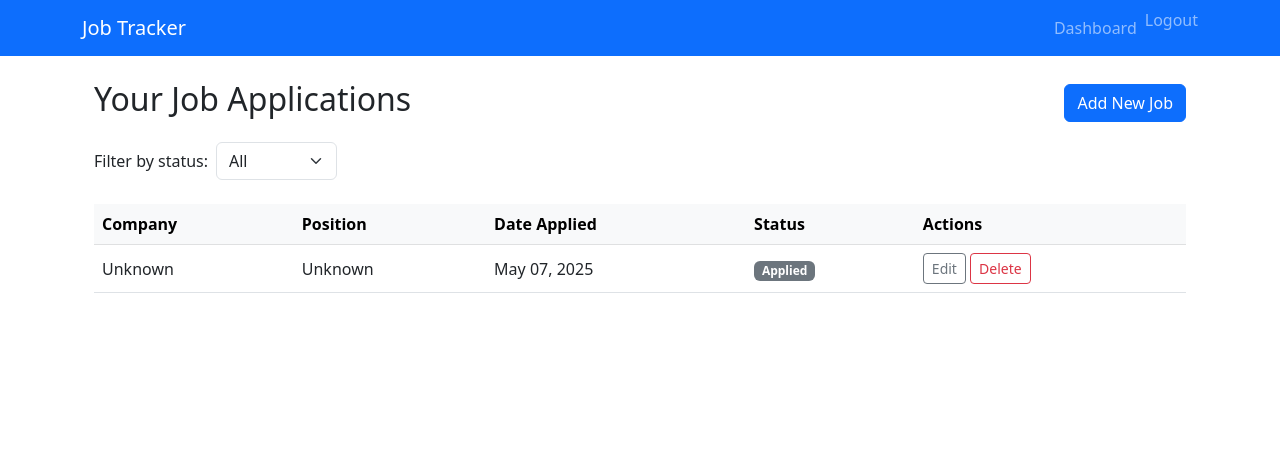
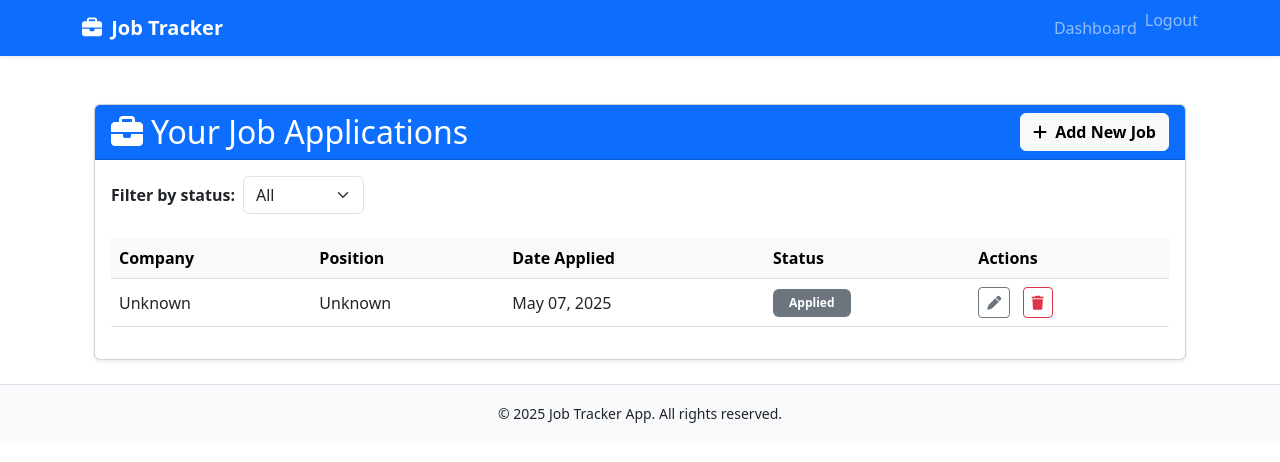
Before and after one commit to coltonice/JobTracker, a Django app: page / in a window 1280 px wide. Shown: the top 462 px of the page. Run offline with Django 5.2, Linux system fonts and the light colour scheme; a user stored in the database is signed in; data comes from the database, SQL or seed files in the repository; both versions use the stored data as it was after the commit.

Commit message:
Updated the html

```diff
--- a/jobs/templates/jobs/dashboard.html
+++ b/jobs/templates/jobs/dashboard.html
@@ -2,17 +2,22 @@
 
 {% block content %}
 <div class="container mt-4">
-
-  <div class="d-flex justify-content-between align-items-center mb-3">
-    <h2>Your Job Applications</h2>
-    <a href="{% url 'add_job' %}" class="btn btn-primary">Add New Job</a>
+  <div class="card shadow-sm">
+    <div class="card-header bg-primary text-white d-flex justify-content-between align-items-center">
+      <h2 class="mb-0">
+        <i class="fas fa-briefcase me-2"></i>Your Job Applications
+      </h2>
+      <a href="{% url 'add_job' %}" class="btn btn-light fw-bold">
+        <i class="fas fa-plus me-1"></i> Add New Job
+      </a>
     </div>
+    <div class="card-body">
 
       <!-- Status filter -->
       <form method="get" class="mb-4">
         <div class="row g-2 align-items-center">
           <div class="col-auto">
-        <label for="status" class="col-form-label">Filter by status:</label>
+            <label for="status" class="col-form-label fw-semibold">Filter by status:</label>
           </div>
           <div class="col-auto">
             <select name="status" id="status" class="form-select" onchange="this.form.submit()">
@@ -40,7 +45,7 @@
             </thead>
             <tbody>
               {% for job in jobs %}
-          <tr>
+              <tr class="align-middle">
                 <td>{{ job.company_name }}</td>
                 <td>{{ job.position }}</td>
                 <td>{{ job.date_applied|date:"M d, Y" }}</td>
@@ -51,13 +56,17 @@
                     {% elif job.status == 'offer' %}bg-success
                     {% elif job.status == 'rejected' %}bg-danger
                     {% else %}bg-secondary
-                {% endif %}">
+                    {% endif %} py-2 px-3 fw-semibold">
                     {{ job.status|title }}
                   </span>
                 </td>
                 <td>
-              <a href="{% url 'edit_job' job.id %}" class="btn btn-sm btn-outline-secondary">Edit</a>
-              <a href="{% url 'delete_job' job.id %}" class="btn btn-sm btn-outline-danger">Delete</a>
+                  <a href="{% url 'edit_job' job.id %}" class="btn btn-sm btn-outline-secondary me-2" title="Edit">
+                    <i class="fas fa-pen"></i>
+                  </a>
+                  <a href="{% url 'delete_job' job.id %}" class="btn btn-sm btn-outline-danger" title="Delete">
+                    <i class="fas fa-trash"></i>
+                  </a>
                 </td>
               </tr>
               {% endfor %}
@@ -65,10 +74,12 @@
           </table>
         </div>
       {% else %}
-    <div class="alert alert-info" role="alert">
-      No job applications found. <a href="{% url 'add_job' %}" class="alert-link">Add a new job</a> to get started!
+        <div class="alert alert-info text-center" role="alert">
+          <i class="fas fa-info-circle me-2"></i>No job applications found. <a href="{% url 'add_job' %}" class="alert-link">Add a new job</a> to get started!
         </div>
       {% endif %}
 
     </div>
+  </div>
+</div>
 {% endblock %}
--- a/tracker_project/templates/base.html
+++ b/tracker_project/templates/base.html
@@ -9,17 +9,23 @@
   <!-- Bootstrap CSS -->
   <link href="https://cdn.jsdelivr.net/npm/bootstrap@5.3.0/dist/css/bootstrap.min.css" rel="stylesheet">
 
-    <!-- Optional: Your custom CSS -->
+  <!-- Font Awesome (icons) -->
+  <link href="https://cdnjs.cloudflare.com/ajax/libs/font-awesome/6.5.0/css/all.min.css" rel="stylesheet">
+
+  <!-- Optional custom styles -->
   <!-- <link rel="stylesheet" href="{% static 'css/style.css' %}"> -->
+
+  {% block extra_css %}{% endblock %}
 </head>
 <body>
 
-<nav class="navbar navbar-expand-lg navbar-dark bg-primary">
+<!-- Navbar -->
+<nav class="navbar navbar-expand-lg navbar-dark bg-primary shadow-sm">
   <div class="container">
-    <a class="navbar-brand" href="{% url 'dashboard' %}">Job Tracker</a>
-
-    <button class="navbar-toggler" type="button" data-bs-toggle="collapse" data-bs-target="#navbarNav"
-      aria-controls="navbarNav" aria-expanded="false" aria-label="Toggle navigation">
+    <a class="navbar-brand fw-bold" href="{% url 'dashboard' %}">
+      <i class="fas fa-briefcase me-1"></i> Job Tracker
+    </a>
+    <button class="navbar-toggler" type="button" data-bs-toggle="collapse" data-bs-target="#navbarNav">
       <span class="navbar-toggler-icon"></span>
     </button>
 
@@ -44,13 +50,21 @@
   </div>
 </nav>
 
-<div class="container mt-4">
-  {% block content %}
-  {% endblock %}
+<!-- Main content -->
+<div class="container py-4">
+  {% block content %}{% endblock %}
 </div>
 
-<!-- Bootstrap Bundle JS for interactive components (navbar toggler) -->
+<!-- Optional footer -->
+<footer class="bg-light text-center py-3 border-top">
+  <div class="container">
+    <small>&copy; {{ year|default:"2025" }} Job Tracker App. All rights reserved.</small>
+  </div>
+</footer>
+
+<!-- JS: Bootstrap Bundle (with Popper) -->
 <script src="https://cdn.jsdelivr.net/npm/bootstrap@5.3.0/dist/js/bootstrap.bundle.min.js"></script>
 
+{% block extra_js %}{% endblock %}
 </body>
 </html>
```
Also changed, not shown: jobs/templates/jobs/add_job.html (+21 -7 lines), jobs/templates/jobs/delete_job.html (+20 -6 lines), jobs/templates/jobs/edit_job.html (+17 -7 lines), jobs/templates/jobs/register.html (+16 -7 lines), jobs/templates/registration/logged_out.html (+7 -5 lines), jobs/templates/registration/login.html (+16 -7 lines), db.sqlite3. Lines whose indentation alone changed are shown as unchanged.
